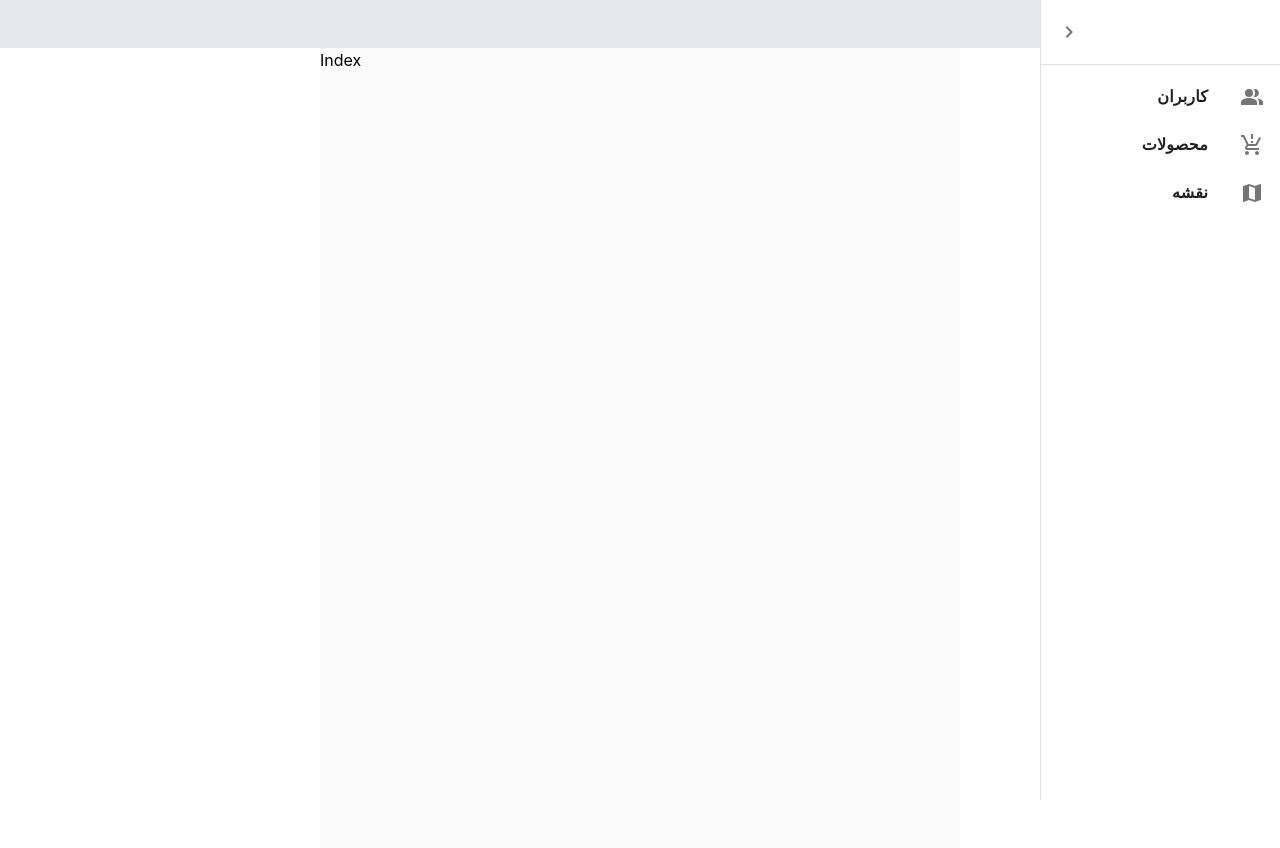
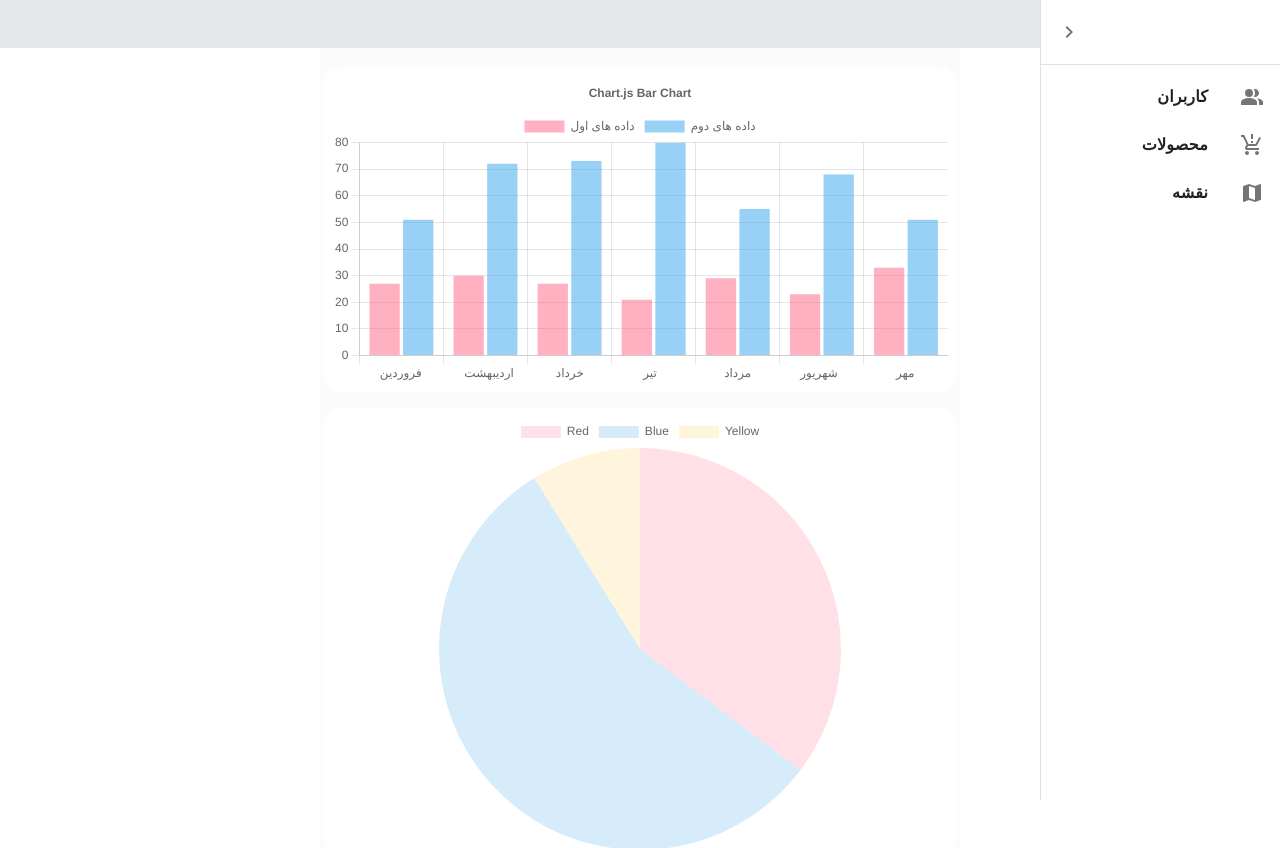
Before and after one commit to jafarmh/testForReact, a React (Create React App) app in the folder test-app/: page / in a window 1280 px wide. Built offline with nearby package versions, Linux system fonts and the light colour scheme.

Commit message:
add charts

```diff
--- /dev/null
+++ b/test-app/src/components/charts/AreaChart.tsx
@@ -0,0 +1,95 @@
+import {
+  CategoryScale,
+  Chart as ChartJS,
+  Filler,
+  Legend,
+  LineElement,
+  LinearScale,
+  PointElement,
+  Title,
+  Tooltip,
+} from 'chart.js';
+
+import { Line } from 'react-chartjs-2';
+import React from 'react';
+import { monthChart } from '../../config/conf';
+import { randomIntFromInterval } from '../../utility/Function';
+
+ChartJS.register(
+  CategoryScale,
+  LinearScale,
+  PointElement,
+  LineElement,
+  Title,
+  Tooltip,
+  Filler,
+  Legend
+);
+
+
+
+//const labels = ['January', 'February', 'March', 'April', 'May', 'June', 'July'];
+
+// export const data = {
+//   labels,
+//   tension: 0.5,
+//   datasets: [
+//     {
+//       fill: true,
+//       label: 'Dataset 2',
+//       data: labels.map(() => randomIntFromInterval(0,100)),
+//       borderColor: 'rgb(53, 162, 235)',
+//       backgroundColor: 'rgba(53, 162, 235, 0.5)',
+//     },
+
+//     {
+//       fill: true,
+//       label: 'Dataset 2',
+//       data: labels.map(() => randomIntFromInterval(0,100)),
+//       borderColor: 'rgb(255 99 132)',
+//       backgroundColor: 'rgb(255 99 132)',
+//     },
+//   ],
+// };
+
+export default function AreaChart(props:any) {
+
+  const {
+    labels=monthChart,
+    datasets=[
+      {
+        fill: true,
+        label: 'Dataset 2',
+        data: labels.map(() => randomIntFromInterval(0,100)),
+        borderColor: 'rgb(53, 162, 235)',
+        backgroundColor: 'rgba(53, 162, 235, 0.5)',
+      },
+
+      {
+        fill: true,
+        label: 'Dataset 2',
+        data: labels.map(() => randomIntFromInterval(0,100)),
+        borderColor: 'rgb(255 99 132)',
+        backgroundColor: 'rgb(255 99 132)',
+      },
+    ],
+  }=props;
+  const options = {
+    responsive: true,
+    plugins: {
+      legend: {
+        position: 'top' as const,
+      },
+      title: {
+        display: true,
+      },
+    },
+  }
+
+  const data={
+    labels,
+    tension: 0.5,
+    datasets,
+  }
+  return <Line options={options} data={data} />;
+}
--- /dev/null
+++ b/test-app/src/components/charts/BarChart.tsx
@@ -0,0 +1,61 @@
+import {
+    BarElement,
+    CategoryScale,
+    Chart as ChartJS,
+    Legend,
+    LinearScale,
+    Title,
+    Tooltip,
+} from 'chart.js';
+
+import { Bar } from 'react-chartjs-2';
+import { monthChart } from '../../config/conf';
+import { randomIntFromInterval } from '../../utility/Function';
+
+ChartJS.register(
+    CategoryScale,
+    LinearScale,
+    BarElement,
+    Title,
+    Tooltip,
+    Legend
+  );
+const BarChart = () => {
+
+    const labels = monthChart;
+
+    const data = {
+        labels,
+        datasets: [
+            {
+                label: 'داده های اول',
+                data: labels.map(() => randomIntFromInterval(20,40)),
+                backgroundColor: 'rgba(255, 99, 132, 0.5)',
+            },
+            {
+                label: 'داده های دوم',
+                data: labels.map(() => randomIntFromInterval(50,80)),
+                backgroundColor: 'rgba(53, 162, 235, 0.5)',
+            },
+        ],
+    };
+    const options = {
+        responsive: true,
+        plugins: {
+            legend: {
+                position: 'top' as const,
+            },
+            title: {
+                display: true,
+                text: 'Chart.js Bar Chart',
+            },
+        },
+    }
+    return (
+        <>
+            <Bar options={options} data={data} />
+        </>
+    )
+}
+
+export default BarChart
--- /dev/null
+++ b/test-app/src/components/charts/GroupedBarChart.tsx
@@ -0,0 +1,75 @@
+import {
+  BarElement,
+  CategoryScale,
+  Chart as ChartJS,
+  Legend,
+  LinearScale,
+  Title,
+  Tooltip,
+} from 'chart.js';
+
+import { Bar } from 'react-chartjs-2';
+import React from 'react';
+import { monthChart } from '../../config/conf';
+
+ChartJS.register(
+  CategoryScale,
+  LinearScale,
+  BarElement,
+  Title,
+  Tooltip,
+  Legend
+);
+
+export const options = {
+  plugins: {
+    title: {
+      display: true,
+      text: 'Chart.js Bar Chart - Stacked',
+    },
+  },
+  responsive: true,
+  interaction: {
+    mode: 'index' as const,
+    intersect: false,
+  },
+  scales: {
+    x: {
+      stacked: true,
+    },
+    y: {
+      stacked: true,
+    },
+  },
+};
+
+const labels = monthChart;
+
+export const data = {
+  labels,
+  datasets: [
+    {
+      label: 'Dataset 1',
+      data: labels.map(() => 5),
+      backgroundColor: '#CC3333',
+      stack: 'Stack 0',
+    },
+    {
+      label: 'Dataset 2',
+      data: labels.map(() => 10),
+      backgroundColor: '#5C6086',
+      stack: 'Stack 0',
+    },
+    {
+      label: 'Dataset 3',
+      data: labels.map(() => 5),
+      backgroundColor: '#d3a12f',
+      stack: 'Stack 0',
+      //stack: 'Stack 1',
+    },
+  ],
+};
+
+export default function GroupedBarChart() {
+  return <Bar options={options} data={data} />;
+}
--- /dev/null
+++ b/test-app/src/components/charts/PieChart.tsx
@@ -0,0 +1,37 @@
+import React from 'react';
+import { Chart as ChartJS, ArcElement, Tooltip, Legend } from 'chart.js';
+import { Pie } from 'react-chartjs-2';
+
+ChartJS.register(ArcElement, Tooltip, Legend);
+
+export const data = {
+  labels: ['Red', 'Blue', 'Yellow' ],
+  datasets: [
+    {
+      label: ' of Votes',
+      data: [12, 19, 3],
+      backgroundColor: [
+        'rgba(255, 99, 132, 0.2)',
+        'rgba(54, 162, 235, 0.2)',
+        'rgba(255, 206, 86, 0.2)',
+
+
+      ],
+      borderColor: [
+        'rgba(255, 99, 132, 1)',
+        'rgba(54, 162, 235, 1)',
+        'rgba(255, 206, 86, 1)',
+
+
+      ],
+      borderWidth: 0,
+
+    },
+
+  ],
+};
+
+export default function PieChart(props:any) {
+  const {datas}=props;
+  return <Pie data={datas??data} aria-setsize={2}/>;
+}
--- a/test-app/src/config/conf.ts
+++ b/test-app/src/config/conf.ts
@@ -1 +1,2 @@
 export const drawerWidth = 240;
+export const monthChart=['فروردین', 'اردیبهشت', 'خرداد', 'تیر', 'مرداد', 'شهریور', 'مهر'];
--- a/test-app/src/index.tsx
+++ b/test-app/src/index.tsx
@@ -1,5 +1,5 @@
+import './asset/color.css'
 import './index.css';
-import './asset/color.css'
 
 import App from './App';
 import { Provider } from 'react-redux';
--- a/test-app/src/pages/Index.tsx
+++ b/test-app/src/pages/Index.tsx
@@ -1,8 +1,28 @@
-import React from 'react'
+import AreaChart from '../components/charts/AreaChart'
+import BarChart from '../components/charts/BarChart'
+import GroupedBarChart from '../components/charts/GroupedBarChart'
+import PieChart from '../components/charts/PieChart'
 
 const Index = () => {
   return (
-    <div>Index</div>
+    <>
+
+      <div className='flex flex-row flex-wrap gap-4 my-4 p-1'>
+        <div className="bg-white p-2 max-h-[450px] flex justify-center items-center w-full 2xl:basis-[45%] rounded-2xl">
+          <BarChart />
+        </div>
+        <div className="bg-white p-2 max-h-[450px] flex justify-center items-center w-full 2xl:basis-[45%] rounded-2xl">
+          <PieChart />
+        </div>
+        <div className="bg-white p-2 max-h-[450px] flex justify-center items-center w-full 2xl:basis-[45%] rounded-2xl">
+          <GroupedBarChart />
+        </div>
+        <div className="bg-white p-2 max-h-[450px] flex justify-center items-center w-full 2xl:basis-[45%] rounded-2xl">
+          <AreaChart />
+        </div>
+      </div>
+
+    </>
   )
 }
 
```
